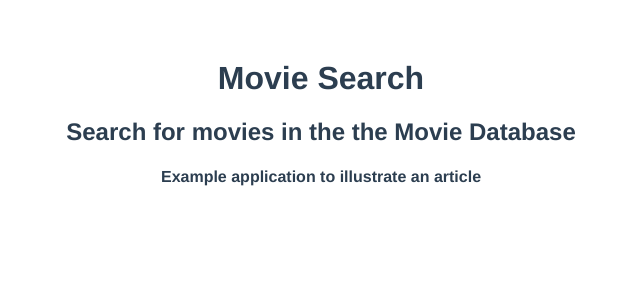
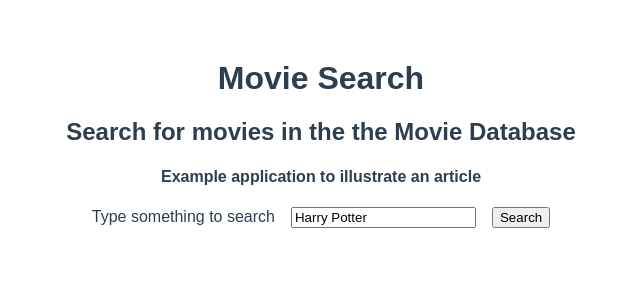
Before and after one commit to vertcitron/movie-search, a Vue app: page / in a window 1280 px wide. Shown: the top 300 px of the page, without its empty margins (319-959 px from the left). Built offline with nearby package versions, Linux system fonts and the light colour scheme.

Commit message:
added search movie action

```diff
--- a/package.json
+++ b/package.json
@@ -8,7 +8,9 @@
     "lint": "vue-cli-service lint"
   },
   "dependencies": {
+    "axios": "^0.18.0",
     "vue": "^2.5.17",
+    "vue-axios": "^2.1.4",
     "vuex": "^3.0.1"
   },
   "devDependencies": {
--- a/src/App.vue
+++ b/src/App.vue
@@ -3,23 +3,58 @@
     <h1>Movie Search</h1>
     <h2>Search for movies in the the Movie Database</h2>
     <h4>Example application to illustrate an article</h4>
+    <p>
+      <label>Type something to search</label>
+      <input v-model="search" type="text">
+      <button @click="submitSearch"> Search </button>
+    </p>
+    <ol>
+      <li v-for="movie in movies" :key="movie.id">
+        {{ movie.title }}
+      </li>
+    </ol>
   </div>
 </template>
 
 <script>
 export default {
   name: 'app',
-  components: {}
+  components: {},
+  computed: {
+    movies () {
+      return this.$store.getters['movies/collection']
+    }
+  },
+  data () {
+    return { search: 'Harry Potter' }
+  },
+  methods: {
+    submitSearch () {
+      this.$store.dispatch('movies/search', this.search)
+    }
+  }
 }
 </script>
 
 <style>
 #app {
-  font-family: 'Avenir', Helvetica, Arial, sans-serif;
-  -webkit-font-smoothing: antialiased;
-  -moz-osx-font-smoothing: grayscale;
+  font-family: sans-serif;
   text-align: center;
   color: #2c3e50;
   margin-top: 60px;
 }
+#app label {
+  margin-right: 16px;
+}
+#app input {
+  margin-right: 16px;
+}
+#app ol {
+  text-align: left;
+  width: 50%;
+  margin: 32px auto 0 auto;
+}
+#app ol li {
+  line-height: 175%;
+}
 </style>
--- a/src/main.js
+++ b/src/main.js
@@ -1,8 +1,13 @@
 import Vue from 'vue'
 import App from './App.vue'
 import store from './store'
+import axios from 'axios'
+import VueAxios from 'vue-axios'
 
 Vue.config.productionTip = false
+
+Vue.use(VueAxios, axios)
+Vue.axios.defaults.baseURL = 'https://api.themoviedb.org/3/'
 
 new Vue({
   store,
--- /dev/null
+++ b/src/modules/movies.js
@@ -0,0 +1,48 @@
+/** Store module to handle movies lists **/
+
+import Vue from 'vue'
+
+export default {
+  namespaced: true,
+  // ----------------------------------------------------------------------------------
+  state: {
+    movies: []
+  },
+  // ----------------------------------------------------------------------------------
+  getters: {
+    collection: state => state.movies
+  },
+  // ----------------------------------------------------------------------------------
+  mutations: {
+    setMovies: (state, movies) => {
+      Vue.set(state, 'movies', movies)
+    }
+  },
+  // ----------------------------------------------------------------------------------
+  actions: {
+    /** Search for a movies collection matching a string  **/
+    search: (context, searchString) => {
+      if (!searchString) {
+        context.commit('setMovies', [])
+        return Promise.resolve([])
+      }
+      const params = {
+        api_key: process.env.VUE_APP_API_KEY,
+        query: searchString
+      }
+      // don't forget that an action should return a promise.
+      return Vue.axios.get(`search/movie`, { params })
+        .then(response => {
+          console.log(`search successfull for "${params.query}" : ${response.data.results.length} found.`)
+          // uses Vue.set to be sure to be deeply reactive
+          context.commit('setMovies', response.data.results)
+          return Promise.resolve(context.state.movies)
+        })
+        .catch(error => {
+          // in case of error, empties the movies collection
+          context.commit('setMovies', [])
+          return Promise.reject(error)
+        })
+    }
+  }
+}
--- a/src/store.js
+++ b/src/store.js
@@ -1,16 +1,9 @@
 import Vue from 'vue'
 import Vuex from 'vuex'
+import movies from './modules/movies'
 
 Vue.use(Vuex)
 
 export default new Vuex.Store({
-  state: {
-
-  },
-  mutations: {
-
-  },
-  actions: {
-
-  }
+  modules: { movies }
 })
```
Also changed, not shown: 2 other files (tests, documents, lock files or other folders).
